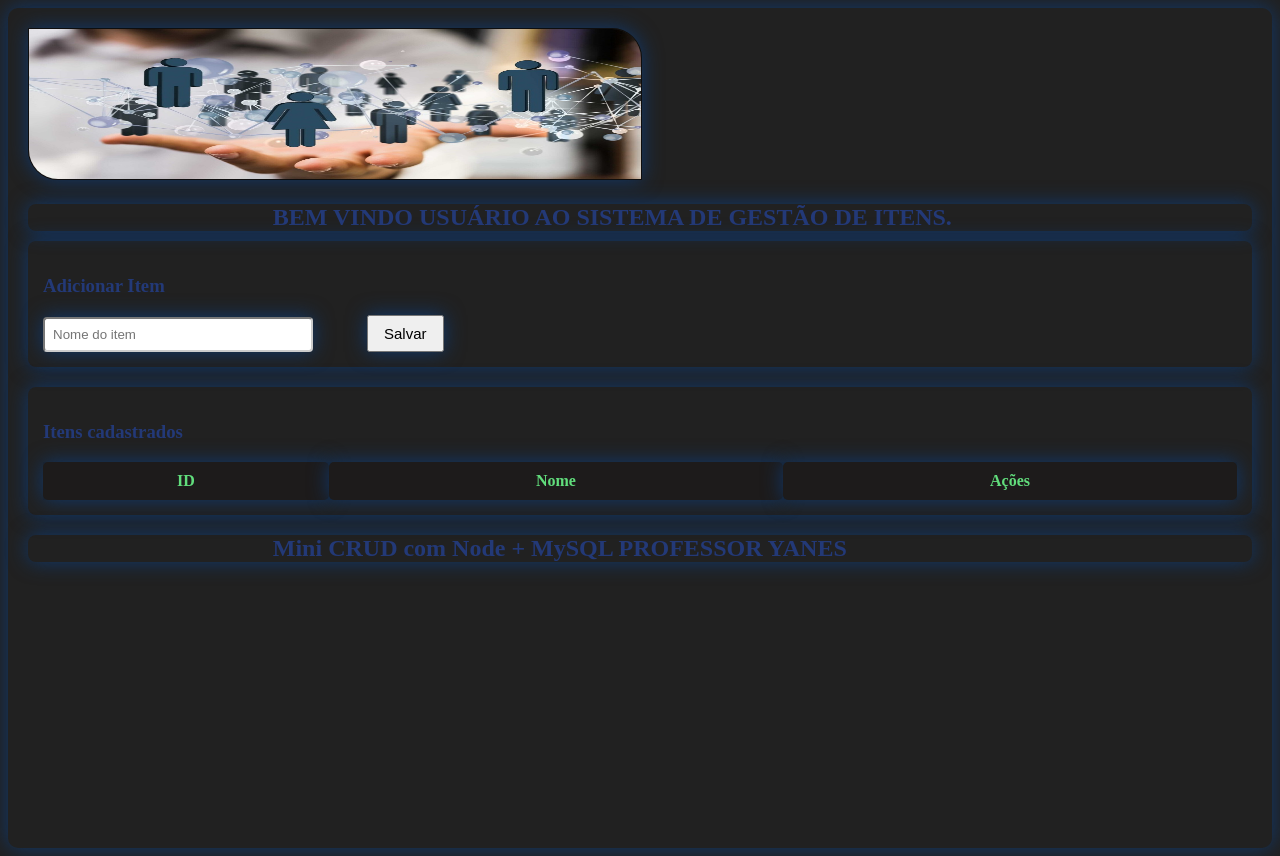
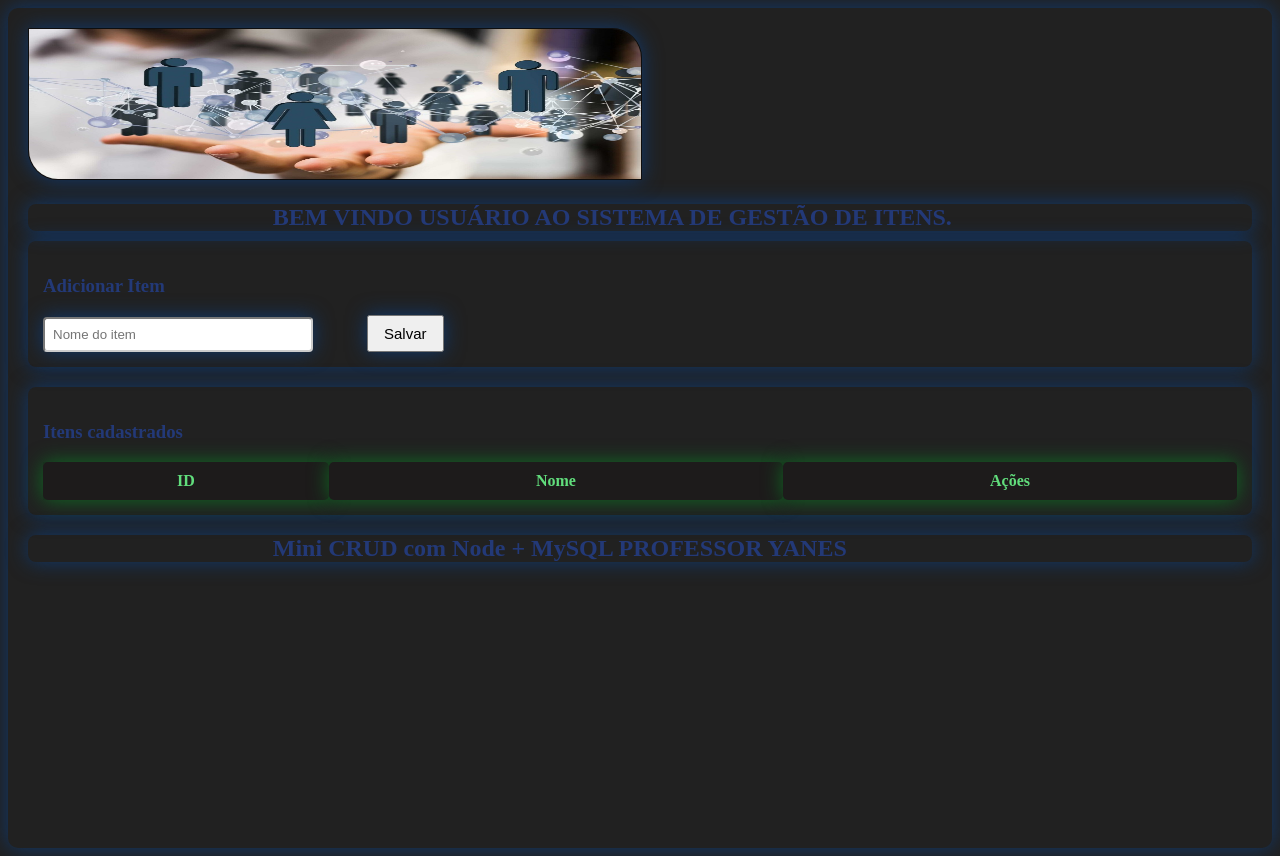
Before and after one commit to sanctiag/Fullstck_Senai, a website: page public/index.html in a window 1280 px wide. Drawn offline with Linux system fonts and the light colour scheme; no server answers.

Commit message:
mensagem da alteração

```diff
--- a/public/style.css
+++ b/public/style.css
@@ -54,7 +54,7 @@ table {
 
 th, td {
     padding: 10px;
-    box-shadow: 0 0 20px rgb(16, 57, 110);
+    box-shadow: 0 0 20px rgb(13, 100, 13);
 
 
 }
@@ -69,7 +69,7 @@ tr:hover {
     background: #1d1b1b;
     color: #61dd7c;
     font-weight: bold;
-    box-shadow: 0 0 20px rgb(16, 57, 110);
+    box-shadow: 0 0 20px rgb(15, 107, 35);
 }
 .tdh:hover {
     background: #07f13a;
```
